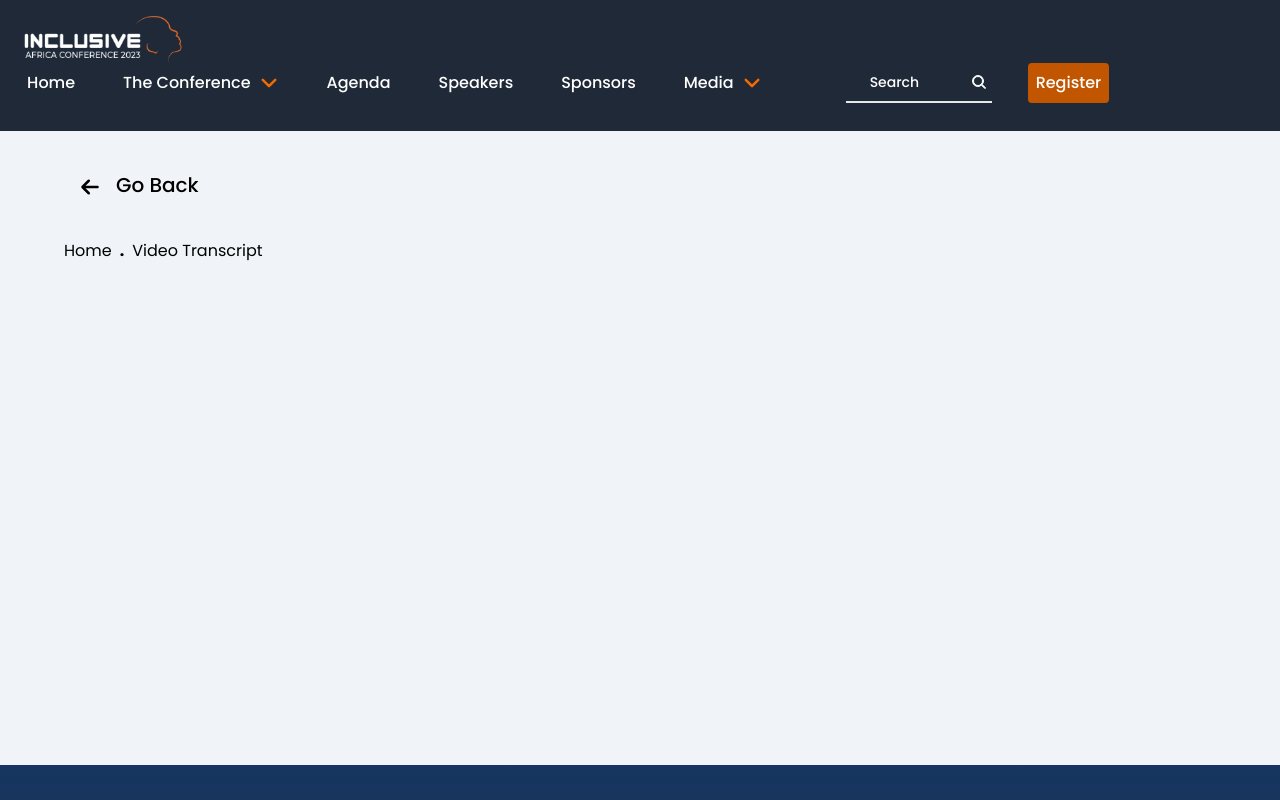
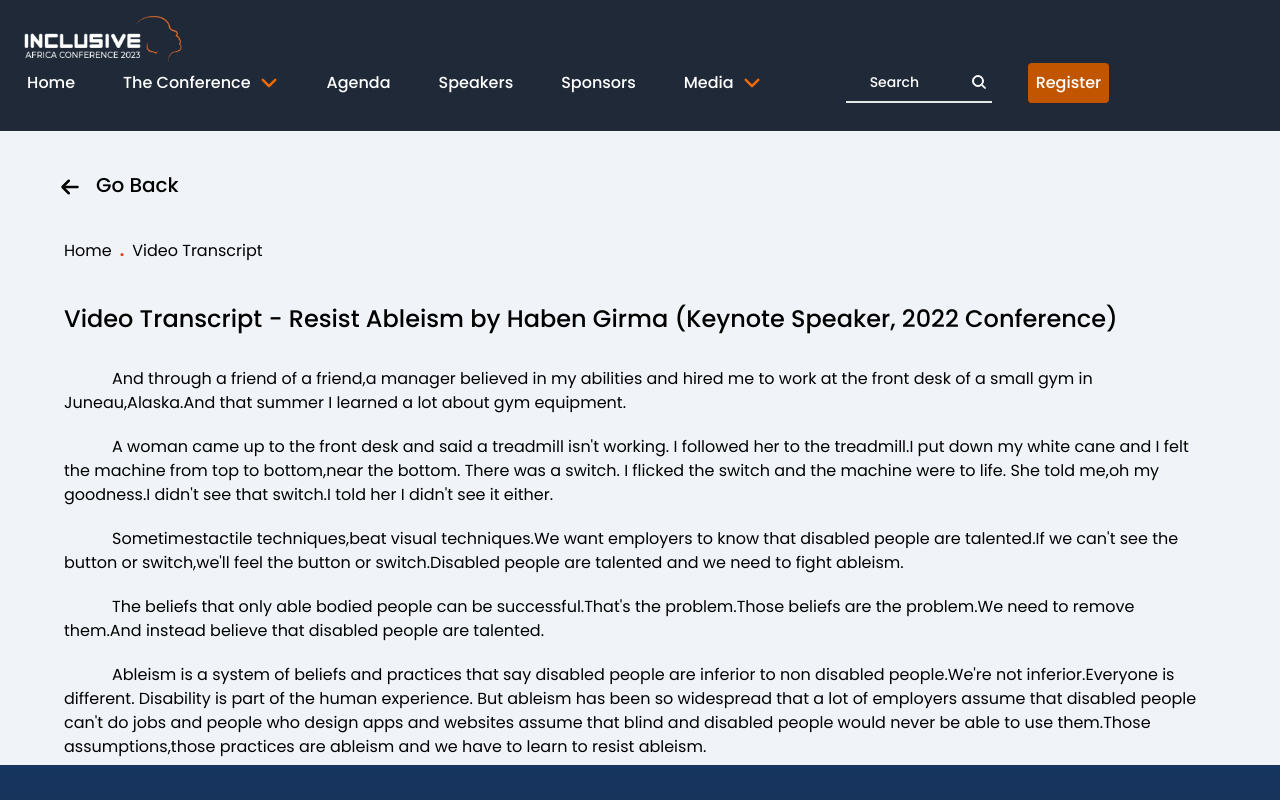
Before and after one commit to inABLE-org/conference-frontend, a Next.js app: page /transcript in a window 1280 px wide. Shown: the top 800 px of the page. Built offline with nearby package versions, Linux system fonts and the light colour scheme.

Commit message:
static transcript

```diff
--- a/src/pages/index.tsx
+++ b/src/pages/index.tsx
@@ -250,11 +250,10 @@ export default function Home() {
               />
               <div
                 dangerouslySetInnerHTML={{
-                  __html: `${data ? data.config[0].type : ""} ${
-                    data && data.config[0].type === "Hybrid"
+                  __html: `${data ? data.config[0].type : ""} ${data && data.config[0].type === "Hybrid"
                       ? "Conference <br /> (In person + Virtual)"
                       : "<br />"
-                  }`,
+                    }`,
                 }}
               ></div>
             </div>
@@ -363,6 +362,9 @@ export default function Home() {
                 allow="accelerometer; autoplay; clipboard-write; encrypted-media; gyroscope; picture-in-picture; web-share"
                 allowFullScreen
               ></iframe>
+              <div className="py-8">
+                <a href="/transcript" className="underline underline-offset-4 decoration-2 font-bold">Video Transcript</a>
+              </div>
             </div>
             <div className="py-3">
               <h2 className="text-secondary-1 text-5xl font-bold mb-10">
--- a/src/pages/transcript/index.tsx
+++ b/src/pages/transcript/index.tsx
@@ -5,11 +5,25 @@ export default function transcript() {
         <>
             <Layout>
                 <div className="container pt-10">
-                    <BackButton />
+                    <div className="-ml-5">
+                        <BackButton />
+                    </div>
                     <ul className="flex py-10">
-                        <li><a href="#">Home<span className="mx-2 font-bold">.</span></a></li>
+                        <li><a href="/">Home<span className="mx-2 font-bold text-secondary-2">.</span></a></li>
                         <li><a href="#">Video Transcript</a></li>
                     </ul>
+                    <h1 className="mb-8 font-medium text-2xl">Video Transcript - Resist Ableism by Haben Girma (Keynote Speaker, 2022 Conference)</h1>
+                    <div className="mb-12">
+                        <p> <span className="ml-12">And</span> through a friend of a friend,a manager believed in my abilities and hired me to work at the front desk of a small gym in Juneau,Alaska.And that summer I learned a lot about gym equipment.</p>
+                        <p className="my-5"><span className="ml-12">A woman </span>came up to the front desk and said a treadmill isn't working. I followed her to the treadmill.I put down my white cane and I felt the machine from top to bottom,near the bottom. There was a switch. I flicked the switch and the machine were to life. She told me,oh my goodness.I didn't see that switch.I told her I didn't see it either.
+                        </p>
+                        <p className="my-5"><span className="ml-12">Sometimes</span>tactile techniques,beat visual techniques.We want employers to know that disabled people are talented.If we can't see the button or switch,we'll feel the button or switch.Disabled people are talented and we need to fight ableism.
+                        </p>
+                        <p><span className="ml-12">The beliefs </span>that only able bodied people can be successful.That's the problem.Those beliefs are the problem.We need to remove them.And instead believe that disabled people are talented.
+                        </p>
+                        <p className="my-5"> <span className="ml-12">Ableism</span> is a system of beliefs and practices that say disabled people are inferior to non disabled people.We're not inferior.Everyone is different. Disability is part of the human experience. But ableism has been so widespread that a lot of employers assume that disabled people can't do jobs and people who design apps and websites assume that blind and disabled people would never be able to use them.Those assumptions,those practices are ableism and we have to learn to resist ableism.
+                        </p>
+                    </div>
                 </div>
             </Layout>
         </>
```
